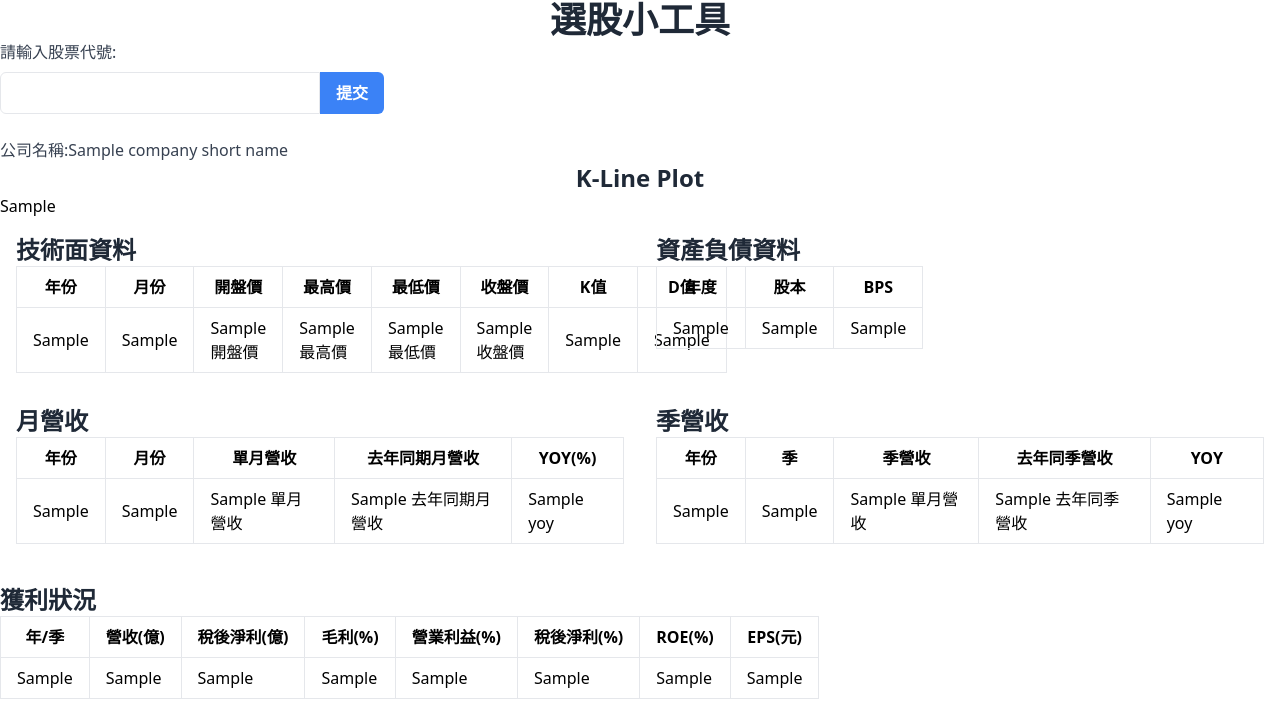
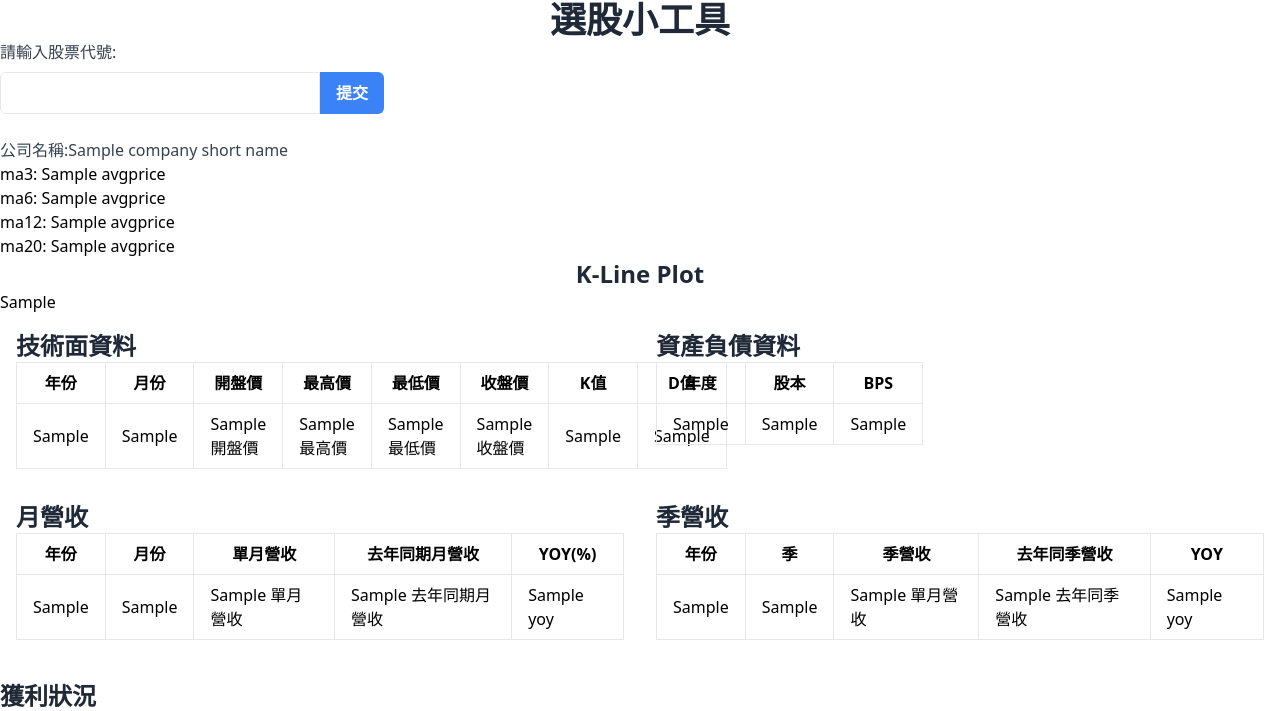
Before and after one commit to boris83418/PickStock, a Flask app: template templates/index.html in a window 1280 px wide. Shown: the top 711 px of the page. Run offline with Flask 3, Linux system fonts and the light colour scheme; the template is opened without the code that fills it: most values are stand-ins (such as "Sample title", 1, 10 or a date in 2020); some libraries are stand-ins or nearby versions.

Commit message:
upload MA

```diff
--- a/app.py
+++ b/app.py
@@ -14,7 +14,7 @@ import numpy as np
 # 獲取股票區間
 def get_stock_data(stock_number):
     stock = twstock.Stock(stock_number)
-    return stock.fetch_from(2019,10)
+    return stock.fetch_from(2019,1)
 
 # 股票月開盤收盤
 def process_stock_data(stock_data):
@@ -28,30 +28,46 @@ def process_stock_data(stock_data):
             grouped_data[year_month]['最高價'] = max(grouped_data[year_month]['最高價'], row[4])
             grouped_data[year_month]['最低價'] = min(grouped_data[year_month]['最低價'], row[5])
             grouped_data[year_month]['收盤價'] = row[6]
+
     df = pd.DataFrame(grouped_data).T.reset_index()
     df.columns = ['年份', '月份', '開盤價', '最高價', '最低價', '收盤價']
     df['年月'] = pd.to_datetime(df['年份'].astype(str) + '-' + df['月份'].astype(str), format='%Y-%m')
     df = df.sort_values(by='年月', ascending=False)
     # 计算 KD 值并添加到 DataFrame 中
     KD_values = calculate_stochastic_oscillator(df)
-
     df = pd.merge(df, KD_values, how='inner')
-    print(df)
     return df
 
+#計算均價
+def avergeprice(data):
+    ma_3 = data['收盤價'].rolling(window=3).mean()
+    ma_6 = data['收盤價'].rolling(window=6).mean()
+    ma_12 = data['收盤價'].rolling(window=12).mean()
+    ma_20_plus = data['收盤價'].rolling(window=20).mean()
+    print(1)
+    ma_3_first = ma_3.iloc[2].round(2)
+    ma_6_first = ma_6.iloc[5].round(2)
+    ma_12_first = ma_12.iloc[11].round(2)
+    ma_20_plus_first = ma_20_plus.iloc[19].round(2)
+
+
+
+
+    return ma_3_first, ma_6_first, ma_12_first, ma_20_plus_first
 #計算KD
-def calculate_stochastic_oscillator(data, n=14, m=3):
-    # 计算n日最低价和最高价
-    data['n_low'] = data['最低價'].rolling(window=n).min()
-    data['n_high'] = data['最高價'].rolling(window=n).max()
+def calculate_stochastic_oscillator(data, m=3):
+    # 計算K值
+    data['n_low'] = data['最低價']
+    data['n_high'] = data['最高價']
+    data['K'] = ((data['收盤價'] - data['n_low']) / (data['n_high'] - data['n_low'])) * 100
+    data['K'] = data['K'].round(2)
 
-    # 计算K值
-    data['K'] = ((data['收盤價'] - data['n_low']) / (data['n_high'] - data['n_low'])) * 100
-    data['K'] =data['K'].round(2)
-    # 计算K线的m日移动平均值，即D线
-    data['D'] = data['K'].rolling(window=m).mean()
-    data['D'] =data['D'].round(2)
+    # 計算K線的m日移動平均值，即D線
+    data['D'] = data['K'].rolling(window=m, min_periods=1).mean()
+    data['D'] = data['D'].round(2)
+
     return data[['年月', 'K', 'D']].dropna()
+
 
 
 
@@ -79,11 +95,12 @@ def add_moving_averages(fig, data):
     ma_200 = data['收盤價'].rolling(window=200).mean()
 
     # 添加移动平均线到图表
-    fig.add_trace(go.Scatter(x=data['年月'], y=ma_5, mode='lines', name='5日移动平均线'))
-    fig.add_trace(go.Scatter(x=data['年月'], y=ma_10, mode='lines', name='10日移动平均线'))
-    fig.add_trace(go.Scatter(x=data['年月'], y=ma_20, mode='lines', name='20日移动平均线'))
-    fig.add_trace(go.Scatter(x=data['年月'], y=ma_50, mode='lines', name='50日移动平均线'))
-    fig.add_trace(go.Scatter(x=data['年月'], y=ma_200, mode='lines', name='200日移动平均线'))
+    fig.add_trace(go.Scatter(x=data['年月'], y=ma_5, mode='lines', name='5日移動平均線'))
+    fig.add_trace(go.Scatter(x=data['年月'], y=ma_10, mode='lines', name='10日移動平均線'))
+    fig.add_trace(go.Scatter(x=data['年月'], y=ma_20, mode='lines', name='20日移動平均線'))
+    fig.add_trace(go.Scatter(x=data['年月'], y=ma_50, mode='lines', name='50日移動平均線'))
+    fig.add_trace(go.Scatter(x=data['年月'], y=ma_200, mode='lines', name='200日移動平均線'))
+# 畫K線圖
 # 畫K線圖
 def generate_k_line_plot(data):
     fig = go.Figure(data=[go.Candlestick(x=data['年月'],
@@ -93,10 +110,16 @@ def generate_k_line_plot(data):
                                          close=data['收盤價'],
                                          increasing=dict(line=dict(color='red')),
                                          decreasing=dict(line=dict(color='green')))])
+
+    # 添加移動平均線
+    add_moving_averages(fig, data)
+
+    # 添加K值和D值到圖表
+    fig.add_trace(go.Scatter(x=data['年月'], y=data['K'], mode='lines', name='K值'))
+    fig.add_trace(go.Scatter(x=data['年月'], y=data['D'], mode='lines', name='D值'))
+
+    # 設置圖形佈局
     fig.update_layout(xaxis_rangeslider_visible=False)
-
-    # 添加移动平均线
-    add_moving_averages(fig, data)
 
     return fig.to_html(full_html=False)
 
@@ -261,11 +284,10 @@ def get_profit(stock_number):
         return None
 
 # 回饋到前端
-def render_template_data(stock_data, k_line_plot, financial_data, quarterly_revenue, profit_data, balance_sheet, company_short_name):
+def render_template_data(stock_data, k_line_plot, financial_data, quarterly_revenue, profit_data, balance_sheet, company_short_name, avgprice):
     return render_template('index.html', stock_data=stock_data, k_line_plot=k_line_plot,
                            financial_data=financial_data, quarterly_revenue=quarterly_revenue,
-                           profit_data=profit_data, balance_sheet=balance_sheet, company_short_name=company_short_name)
-
+                           profit_data=profit_data, balance_sheet=balance_sheet, company_short_name=company_short_name, avgprice=avgprice)
 
 app = Flask(__name__)
 @app.route('/', methods=['GET', 'POST'])
@@ -279,9 +301,10 @@ def index():
         stock_data = get_stock_data(stock_number)
         # 處理月開盤
         processed_stock_data = process_stock_data(stock_data)
-
+        #均價
+        avgprice=avergeprice(processed_stock_data)
         # K圖
-        k_line_plot = generate_k_line_plot(processed_stock_data[['年月','開盤價', '最高價', '最低價', '收盤價']])
+        k_line_plot = generate_k_line_plot(processed_stock_data[['年月','開盤價', '最高價', '最低價', '收盤價',"K","D"]])
         # 財務
         financial_data, quarterly_revenue = get_monthly_quartly_revenue(stock_number)
         # 淨利
@@ -289,10 +312,10 @@ def index():
         # 資產負債
         balance_sheet = get_balance_sheet(stock_number)
 
-        return render_template_data(processed_stock_data, k_line_plot, financial_data, quarterly_revenue, profit_data, balance_sheet, company_short_name)
+        return render_template_data(processed_stock_data, k_line_plot, financial_data, quarterly_revenue, profit_data, balance_sheet, company_short_name, avgprice)
 
     # 空的時候顯示
-    return render_template_data(None, None, None, None, None, None, None)
+    return render_template_data(None, None, None, None, None, None, None,None)
 
 
 
--- a/templates/index.html
+++ b/templates/index.html
@@ -37,6 +37,11 @@
 
 
 
+
+    <div>ma3: {{ avgprice[0] }}</div>
+    <div>ma6: {{ avgprice[1] }}</div>
+    <div>ma12: {{ avgprice[2] }}</div>
+    <div>ma20: {{ avgprice[3] }}</div>
     <!-- 顯示K線圖 -->
     {% if k_line_plot is not none %}
 
```
